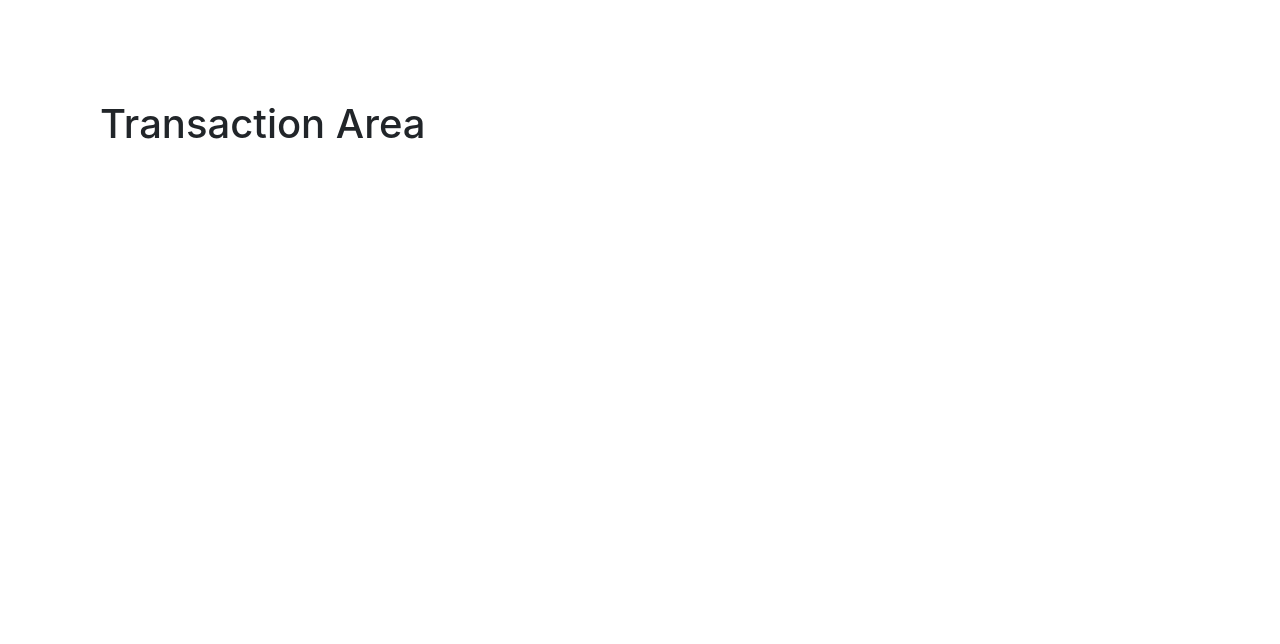
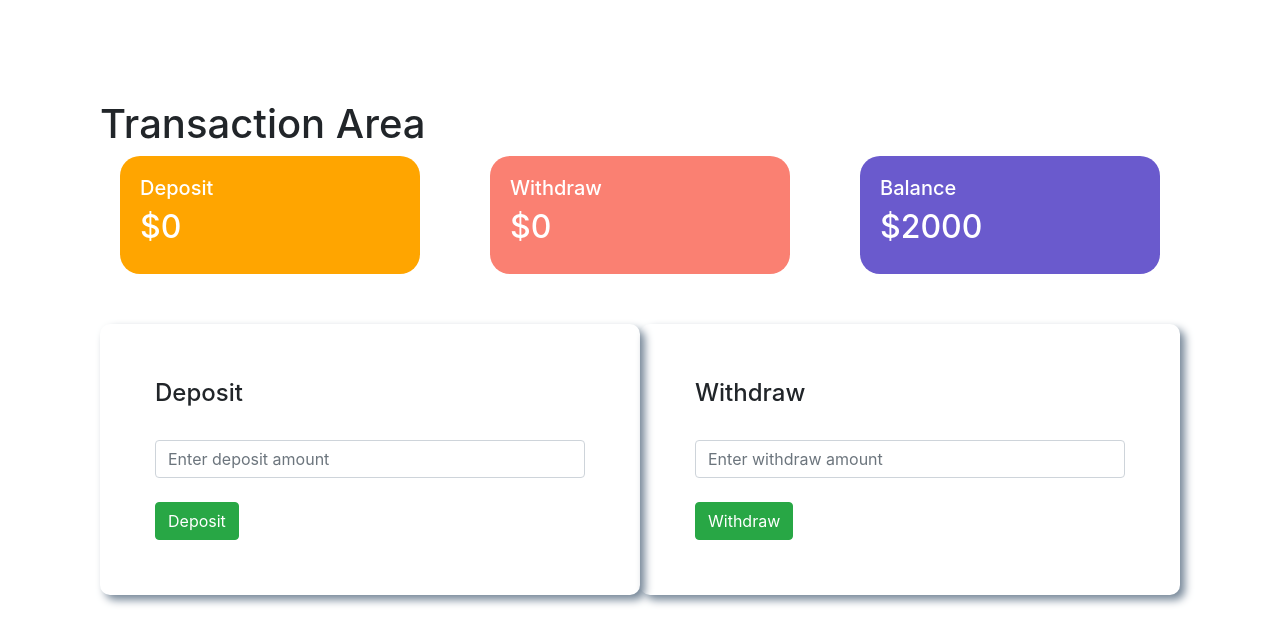
Before and after one commit to Riya-Afrin/simple-bank, a plain HTML site: page index.html in a window 1280 px wide. Both pictures are taken after a click on the button "Log In". Drawn offline with nearby package versions, Linux system fonts and the light colour scheme.

Commit message:
current balance calculation

```diff
--- a/index.html
+++ b/index.html
@@ -1,37 +1,133 @@
 <!DOCTYPE html>
 <html lang="en">
   <head>
-    <meta charset="UTF-8">
-    <meta http-equiv="X-UA-Compatible" content="IE=edge">
-    <meta name="viewport" content="width=device-width, initial-scale=1.0">
+    <meta charset="UTF-8" />
+    <meta http-equiv="X-UA-Compatible" content="IE=edge" />
+    <meta name="viewport" content="width=device-width, initial-scale=1.0" />
     <title>Simple Bank</title>
-    <link rel="stylesheet" href="https://cdn.jsdelivr.net/npm/bootstrap@4.4.1/dist/css/bootstrap.min.css" integrity="sha384-Vkoo8x4CGsO3+Hhxv8T/Q5PaXtkKtu6ug5TOeNV6gBiFeWPGFN9MuhOf23Q9Ifjh" crossorigin="anonymous">
-    <link rel="stylesheet" href="style.css">
+    <link
+      rel="stylesheet"
+      href="https://cdn.jsdelivr.net/npm/bootstrap@4.4.1/dist/css/bootstrap.min.css"
+      integrity="sha384-Vkoo8x4CGsO3+Hhxv8T/Q5PaXtkKtu6ug5TOeNV6gBiFeWPGFN9MuhOf23Q9Ifjh"
+      crossorigin="anonymous"
+    />
+    <link rel="stylesheet" href="style.css" />
   </head>
   <body>
+    <!-- !-------- Log In Area -------- -->
+
     <div id="login-area">
       <h1 class="title">Welcome To Simple Bank</h1>
       <div class="form">
         <h3 class="title">Login</h3>
         <label for="">Email</label>
-            <input type="text" class="form-control" placeholder="Enter you email">
-            <br>
+        <input type="text" class="form-control" placeholder="Enter you email" />
+        <br />
         <label for="">Password</label>
-            <input type="password" class="form-control" name="" id="" placeholder="Enter your password">
-           <br>
+        <input
+          type="password"
+          class="form-control"
+          name=""
+          id=""
+          placeholder="Enter your password"
+        />
+        <br />
         <button id="login-button" class="btn btn-success">Log In</button>
       </div>
     </div>
 
+    <!-- !-------- Banking Area -------- -->
+
     <div id="banking-area">
       <h1>Transaction Area</h1>
+      <div class="row">
+        <div class="col-md-4">
+          <div class="deposit status">
+            <h5>Deposit</h5>
+            <h2>$<span id="currentDeposit">0</span></h2>
+          </div>
+        </div>
+
+        <div class="col-md-4">
+          <div class="withdraw status">
+            <h5>Withdraw</h5>
+            <h2>$0</h2>
+          </div>
+        </div>
+
+        <div class="col-md-4">
+          <div class="balance status">
+            <h5>Balance</h5>
+            <h2>$<span id="currentbalance">2000</span></h2>
+          </div>
+        </div>
+      </div>
+
+      <div class="input-area d-flex">
+        <div class="col-md-6 input-box">
+          <h4>Deposit</h4>
+          <br />
+          <input
+            id="depositAmount"
+            type="text"
+            class="form-control"
+            placeholder="Enter deposit amount"
+          />
+          <br />
+          <button id="deposit" class="btn btn-success">Deposit</button>
+        </div>
+
+        <div id="withdraw" class="col-md-6 input-box">
+          <h4>Withdraw</h4>
+          <br />
+          <input
+            id="withdrawAmount"
+            type="text"
+            class="form-control"
+            placeholder="Enter withdraw amount"
+          />
+          <br />
+          <button class="btn btn-success">Withdraw</button>
+        </div>
+      </div>
     </div>
     <script>
-       const loginButton = document.getElementById('login-button');
-       loginButton.addEventListener('click', function(){
-        const loginArea = document.getElementById('login-area');
-        loginArea.style.display = "none";
+         <!-- !-------- Log In Area event handler-------- -->
+
+        const loginButton = document.getElementById("login-button");
+        loginButton.addEventListener("click", function () {
+          const loginArea = document.getElementById("login-area");
+          loginArea.style.display = "none"; //hiding login area
+
+          const bankingArea = document.getElementById("banking-area");
+          bankingArea.style.display = "block"; //showing banking area
+        });
+
+        <!-- !-------- Banking Area event handler -------- -->
+
+        //------Deposit-------
+        const depositButton = document.getElementById('deposit').addEventListener('click', function(){
+          const depositAmount = document.getElementById("depositAmount").value;
+
+          const convertDeposit = parseFloat(depositAmount); //converting because it is throughing as string
+
+          const currentDeposit = document.getElementById("currentDeposit").innerText;
+          const convertCurrentDeposit = parseFloat(currentDeposit);
+          const totalDeposit = convertDeposit + convertCurrentDeposit;
+          console.log(totalDeposit);
+
+          document.getElementById("currentDeposit").innerText = totalDeposit;
+
+       //------Balance-------
+            const currentBalance = document.getElementById('currentbalance').innerText;
+            const convertCurrentBalance = parseFloat(currentBalance);
+            const totalBalance = convertDeposit+convertCurrentBalance;
+            document.getElementById("currentbalance").innerText = totalBalance;
+
+          document.getElementById("depositAmount").value =""; //empty field after each entry
       })
+
+
     </script>
   </body>
 </html>
--- a/style.css
+++ b/style.css
@@ -17,3 +17,30 @@ label{
     border-radius: 10px;
     box-shadow: 5px 5px 8px lightslategrey;
 }
+#banking-area{
+    display: none;
+}
+
+/* -----banking area---- */
+
+.deposit{
+    background-color: orange;
+}
+.withdraw{
+    background-color: salmon;
+}
+.balance{
+    background-color: slateblue;
+}
+.status{
+    margin: 0px 20px;
+    color: white;
+    padding: 20px;
+    border-radius: 20px;
+}
+.input-box{
+    margin-top: 50px;
+    padding: 55px;
+    border-radius: 10px;
+    box-shadow: 5px 5px 8px lightslategrey;
+}
```
Lines whose indentation alone changed are shown as unchanged.
